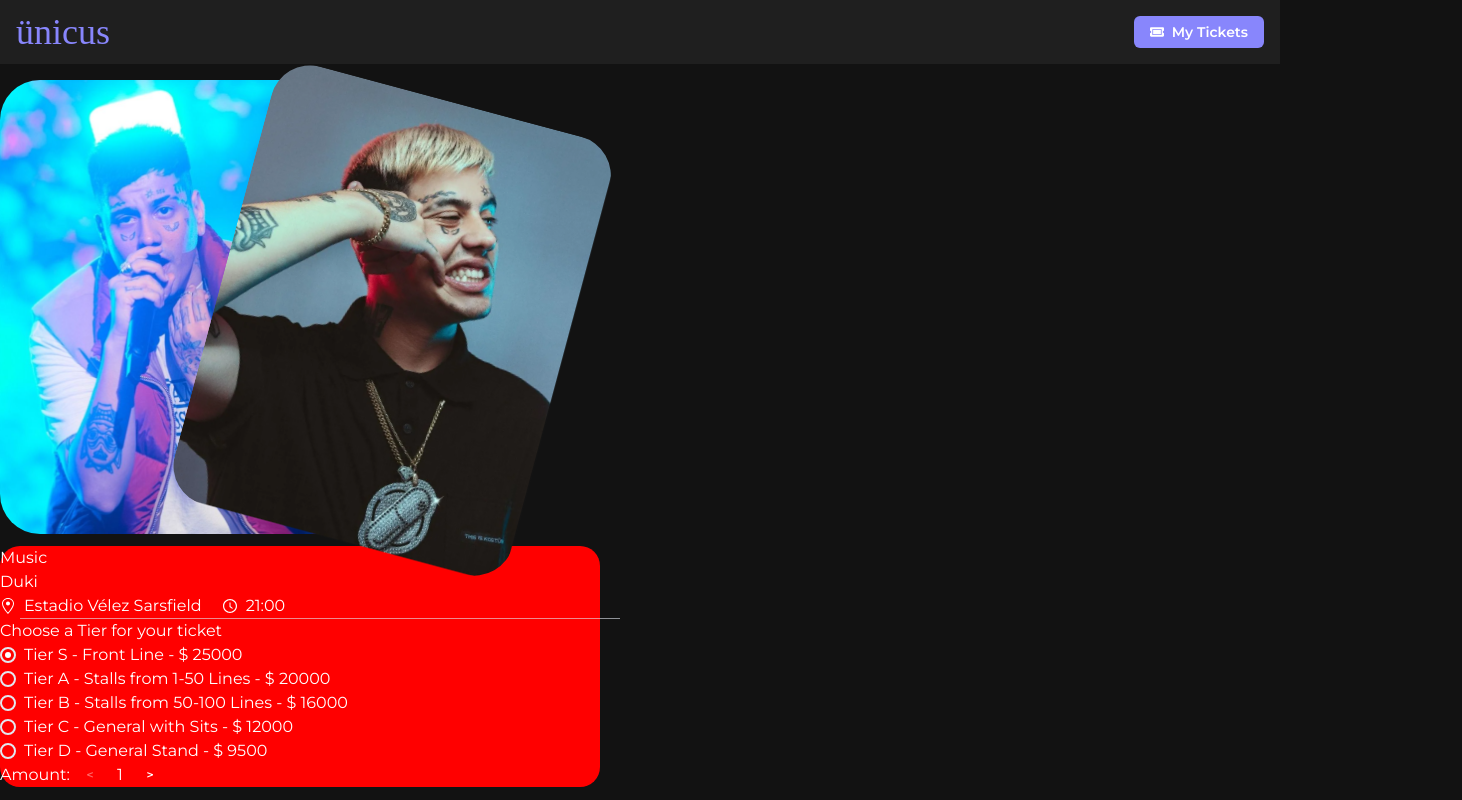
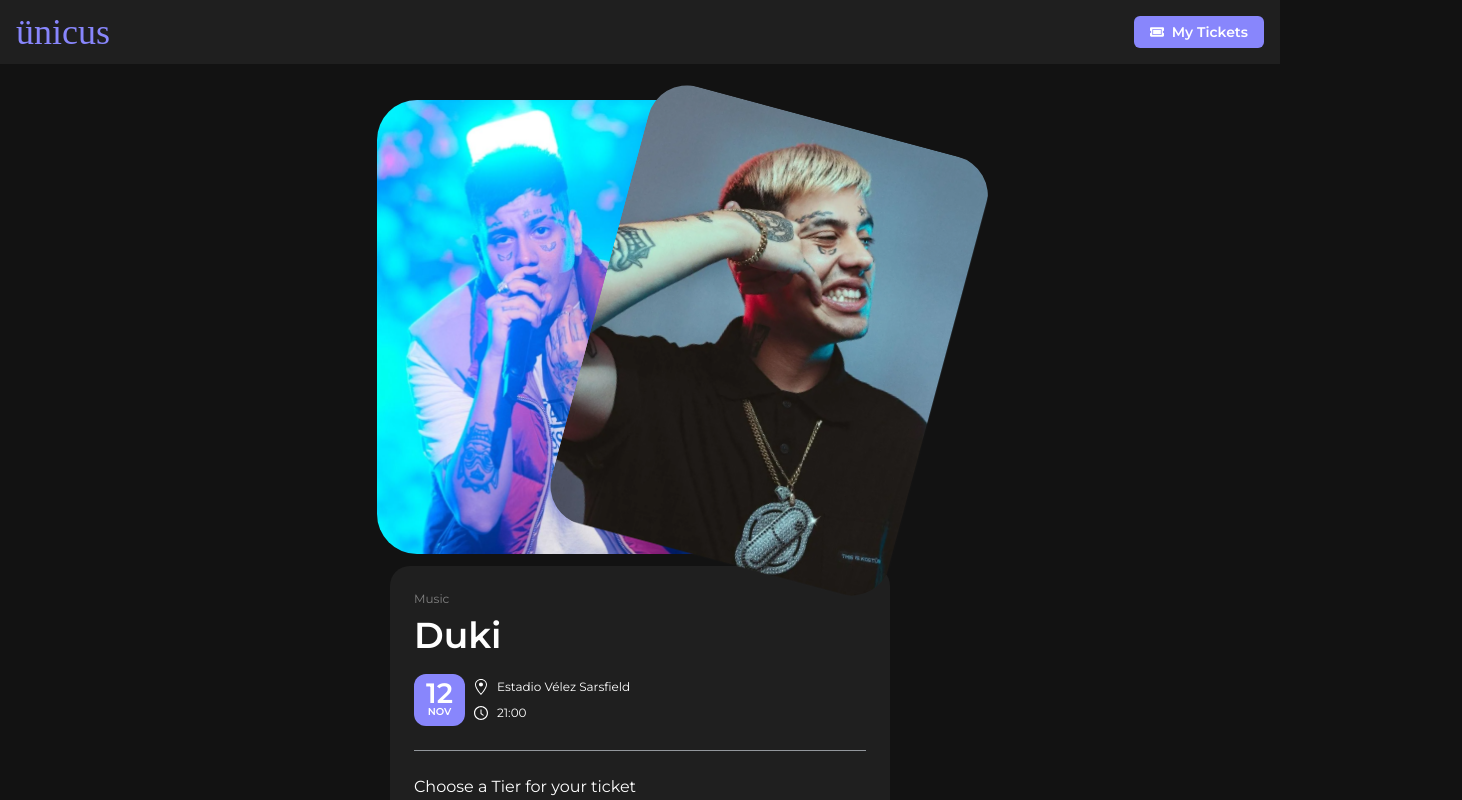
Before and after one commit to unicusnft/web, a React (Create React App) app: page /buy in a window 1280 px wide. Shown: the top 800 px of the page, 1462 px wide, since content can reach past the window. Built offline with nearby package versions, Linux system fonts and the light colour scheme; a web font is replaced by a local one.

Commit message:
wip buy screen

```diff
--- /dev/null
+++ b/src/components/DateCard.js
@@ -0,0 +1,24 @@
+import {Box, Text} from "@chakra-ui/react";
+import React from "react";
+import {colors} from "../core/theme";
+
+const DateStyle = {
+    backgroundColor: colors.mainColor,
+    padding: '10px 12px 7px 12px',
+    fontWeight: 'bold',
+    borderRadius: '12px',
+    height: '0%'
+}
+
+export const DateCard = ({datetime, size='lg'}) => {
+    return (
+        <Box textAlign="center" sx={DateStyle}>
+            <Text fontSize="28px" padding="0px" lineHeight="70%">
+                {datetime.getDate()}
+            </Text>
+            <Text paddingBottom="0px" fontSize='10px'>
+                {datetime.toLocaleString('default', { month: 'short' }).toUpperCase()}
+            </Text>
+        </Box>
+    )
+}
--- a/src/components/EventCard.js
+++ b/src/components/EventCard.js
@@ -8,9 +8,10 @@ import {
     Spacer,
     Image
 } from "@chakra-ui/react";
-import { colors } from "../core/theme";
-import { BsClockFill } from "react-icons/bs";
-import { HiLocationMarker } from "react-icons/hi";
+import {colors} from "../core/theme";
+import {BsClockFill} from "react-icons/bs";
+import {HiLocationMarker} from "react-icons/hi";
+import {DateCard} from "./DateCard";
 
 const BoxStyle = {
     backgroundColor: colors.backgroundComponent,
@@ -72,22 +73,15 @@ export const EventCard = ({title, type, location, datetime, imgUrl}) => {
                         <Text noOfLines={1} sx={TitleStyle}>{title}</Text>
                     </VStack>
                     <Spacer/>
-          <Box textAlign="center" sx={DateStyle}>
-            <Text fontSize="35px" padding="0px" lineHeight="70%">
-              {datetime.getDate()}
-            </Text>
-            <Text paddingBottom="0px">
-              {datetime.toLocaleString('default', { month: 'short' }).toUpperCase()}
-            </Text>
-          </Box>
+                    <DateCard datetime={datetime}/>
                 </Flex>
                 <HStack spacing={5}>
                     <HStack>
-            <HiLocationMarker />
+                        <HiLocationMarker/>
                         <Text>{location}</Text>
                     </HStack>
                     <HStack>
-            <BsClockFill />
+                        <BsClockFill/>
                         <Text>21:00</Text>
                     </HStack>
                 </HStack>
--- /dev/null
+++ b/src/screens/buy/Buy.css
@@ -0,0 +1,3 @@
+.purple-text {
+    color: #8886FC;
+}
--- a/src/screens/buy/Buy.js
+++ b/src/screens/buy/Buy.js
@@ -1,22 +1,24 @@
 import {Toolbar} from "../../components/Toolbar";
 import {
     Box,
-    Button,
-    Divider,
+    Button, Center,
+    Divider, Flex,
     HStack,
     Image,
-    Input,
     Radio,
     RadioGroup,
     Stack,
     Text,
-    useNumberInput
+    useNumberInput,
+    VStack
 } from "@chakra-ui/react";
 import Duki1 from "../../img/Duki1.png"
 import Duki2 from "../../img/Duki2.png"
 import React from "react";
 import {AiOutlineClockCircle} from "react-icons/ai";
 import {GoLocation} from "react-icons/go";
+import './Buy.css'
+import {DateCard} from "../../components/DateCard";
 
 const TicketsNFT = () => {
     return (
@@ -28,7 +30,7 @@ const TicketsNFT = () => {
                 color='white'
                 boxShadow='dark-xs'
             >
-                <Image src={Duki1} alt="Ticket photo" rounded={40} />
+                <Image src={Duki1} alt="Ticket photo" rounded={40}/>
             </Box>
             <Box
                 w={['150px', '250px', '350px']}
@@ -36,7 +38,7 @@ const TicketsNFT = () => {
                 rounded={40}
                 color='white'
                 boxShadow='dark-xs'
-                style={{ transform: 'rotate(15deg)' }}
+                style={{transform: 'rotate(15deg)'}}
             >
                 <Image
                     src={Duki2}
@@ -49,19 +51,6 @@ const TicketsNFT = () => {
         </HStack>
     )
 }
-
-const SelectTicketCard = () => {
-    const { getInputProps, getIncrementButtonProps, getDecrementButtonProps } =
-        useNumberInput({
-            step: 1,
-            defaultValue: 1,
-            min: 1,
-            max: 20
-        })
-
-    const inc = getIncrementButtonProps()
-    const dec = getDecrementButtonProps()
-    const input = getInputProps()
 
 const tiers = [
     {
@@ -85,46 +74,68 @@ const SelectTicketCard = () => {
         price: '9500'
     }
 ]
+
+const SelectTicketCard = () => {
+    const [radio, setRadio] = React.useState(tiers?.[0]?.label)
+    const {getInputProps, getIncrementButtonProps, getDecrementButtonProps} =
+        useNumberInput({
+            step: 1,
+            defaultValue: 1,
+            min: 1,
+            max: 20
+        })
+
+    const inc = getIncrementButtonProps()
+    const dec = getDecrementButtonProps()
+    const input = getInputProps()
+
     return (
         <Box
-            bg="red"
-            w={['300px', '400px', '600px']}
+            bg="#1F1F1F"
+            w={['300px', '400px', '500px']}
             rounded={20}
+            p={6}
             color='white'
         >
-            <div>Music</div>
-            <div>Duki</div>
-            <HStack spacing={5}>
+            <Text fontSize='xs' color='gray'>Music</Text>
+            <Text fontSize='4xl' sx={{fontWeight: 600}} mb={3}>Duki</Text>
             <HStack>
-                    <GoLocation />
-                    <Text>Estadio Vélez Sarsfield</Text>
+                <DateCard datetime={new Date(2022, 10, 12, 21, 0)} />
+                <VStack alignItems="left">
+                    <HStack>
+                        <GoLocation/>
+                        <Text fontSize='xs'>Estadio Vélez Sarsfield</Text>
                     </HStack>
                     <HStack>
-                    <AiOutlineClockCircle />
-                    <Text>21:00</Text>
+                        <AiOutlineClockCircle/>
+                        <Text fontSize='xs'>21:00</Text>
                     </HStack>
+                </VStack>
             </HStack>
-            <Divider mx={5} />
+            <Divider my={6}/>
             <div>
                 <div>Choose a Tier for your ticket</div>
-                <RadioGroup defaultValue={tiers[0].label}>
-                    <Stack spacing={0}>
+                <RadioGroup onChange={setRadio} value={radio} defaultValue={tiers[0].label} my={2}>
+                    <Stack spacing={0.5}>
                         {tiers.map(({label, price}) => (
-                            <Radio key={label} colorScheme='white' value={label}>
+                            <Radio key={label} colorScheme='main' value={label}>
+                                <div className={`${label === radio ? 'purple-text' : ''}`} style={{paddingLeft: '5px'}}>
                                     {`${label} - $ ${price}`}
+                                </div>
                             </Radio>
                         ))}
                     </Stack>
                 </RadioGroup>
             </div>
-            <div>
-                <HStack>
-                    <div>Amount: </div>
+            <HStack mt={6}>
+                <div>Amount:</div>
                 <Button {...dec} size='xs' variant='ghost' colorScheme='white'>{'<'}</Button>
-                    <div style={{ minWidth: 20, textAlign: 'center' }}>{input?.value}</div>
+                <div style={{minWidth: 20, textAlign: 'center'}}>{input?.value}</div>
                 <Button {...inc} size='xs' variant='ghost' colorScheme='white'>{'>'}</Button>
             </HStack>
-            </div>
+            <Flex mt={8} direction={{ base: 'column-reverse' }}>
+                <Button colorScheme='main' size='xl' py={3} px={10}>BUY NOW</Button>
+            </Flex>
         </Box>
     )
 }
@@ -133,9 +144,13 @@ export const Buy = () => {
     return (
         <>
             <Toolbar/>
-            <div>
-                <TicketsNFT />
-                <SelectTicketCard />
+            <div style={{ marginTop: '20px', marginBottom: '20px' }}>
+                <Center marginRight={['-72px', '-130px', '-182px']}>
+                    <TicketsNFT/>
+                </Center>
+                <Center>
+                    <SelectTicketCard/>
+                </Center>
             </div>
         </>
     )
```
Lines whose indentation alone changed are shown as unchanged.
